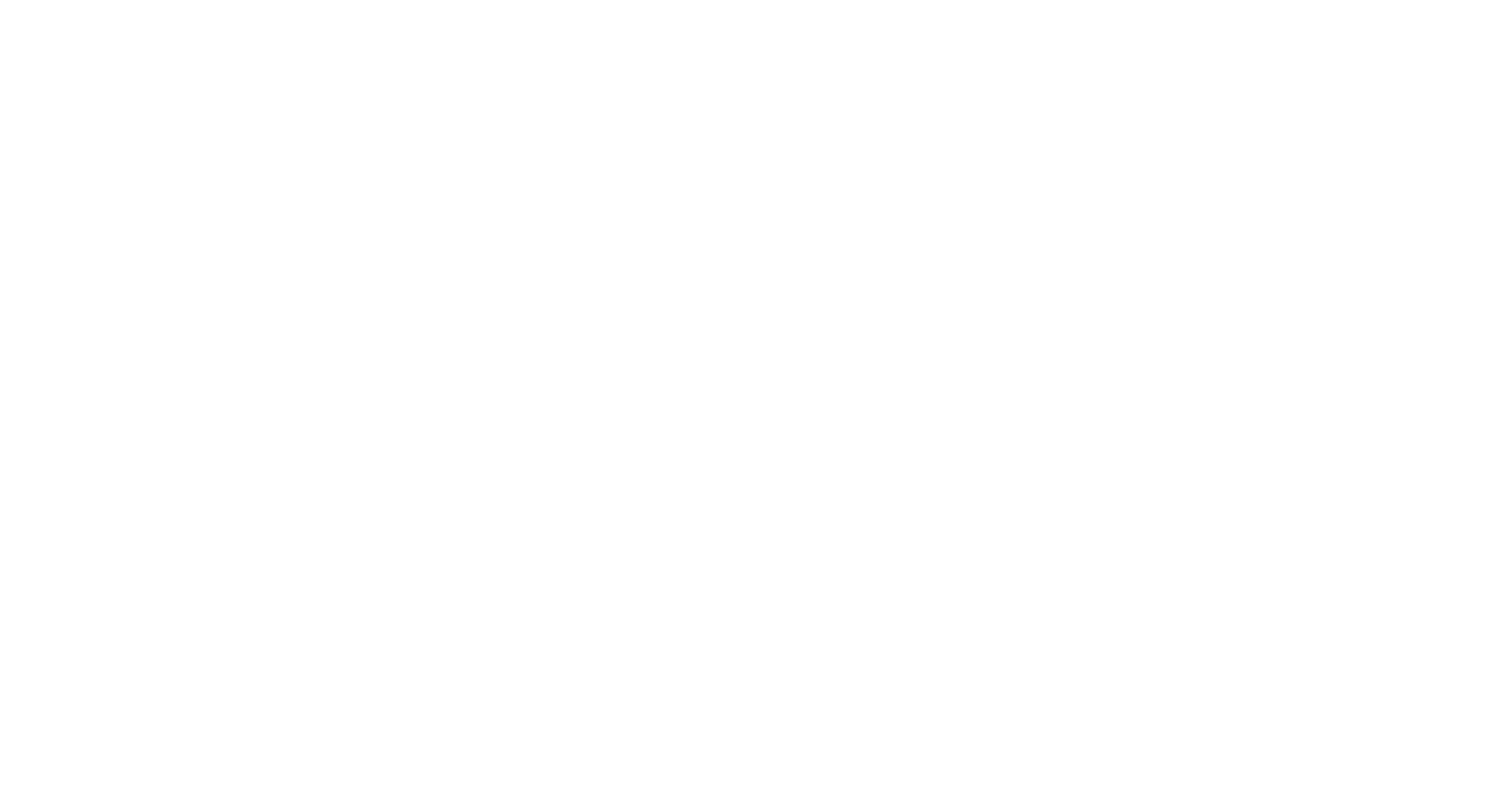
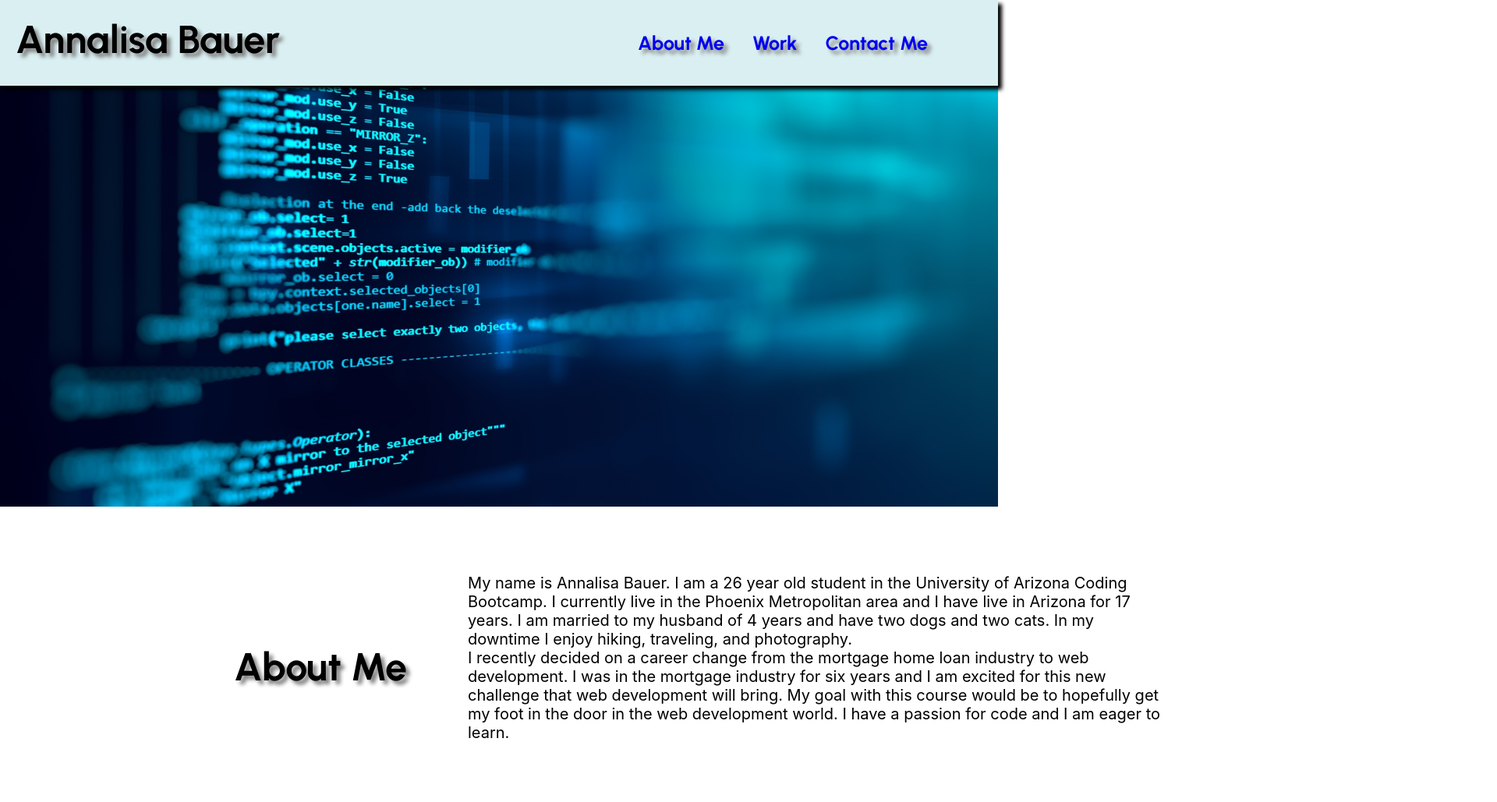
Before and after one commit to AMB718/Portfolio-Page, a plain HTML site: page portfolio-page.html in a window 1280 px wide. Shown: the top 1029 px of the page at 78% size, 1920 px wide, since content can reach past the window. Before the commit the page ends 800 px from the top, so only its background shows below. Drawn offline with Linux system fonts and the light colour scheme.

Commit message:
updated nav background pic flex box contact me commit

```diff
--- a/portfolio-page.html
+++ b/portfolio-page.html
@@ -1,12 +1,81 @@
 <!DOCTYPE html>
 <html lang="en">
-<head>
-    <meta charset="UTF-8">
-    <meta http-equiv="X-UA-Compatible" content="IE=edge">
-    <meta name="viewport" content="width=device-width, initial-scale=1.0">
-    <title>Document</title>
-</head>
-<body>
+  <head>
+    <meta charset="UTF-8" />
+    <meta http-equiv="X-UA-Compatible" content="IE=edge" />
+    <meta name="viewport" content="width=device-width, initial-scale=1.0" />
+    <link rel="resetstylesheet" type="text/css" href="reset.css">
+    <link rel="stylesheet" type="text/css" href="style.css" />
+<link rel="preconnect" href="https://fonts.googleapis.com">
+<link rel="preconnect" href="https://fonts.gstatic.com" crossorigin>
+<link href="https://fonts.googleapis.com/css2?family=Roboto&family=Urbanist:wght@700&display=swap" rel="stylesheet">
+    <title>Annalisa Bauer's Portfolio</title>
+  </head>
+  <body>
+    <header>
+      <h1 class="header">Annalisa Bauer</h1>
 
-</body>
+      <nav>
+          <ul>
+        <li>
+            <a class="about-nav" href="#about">About Me</a>
+        </li>
+        <li>
+            <a href="#work">Work</a>
+        </li>
+        <li>
+            <a href="#contact">Contact Me</a>
+            </li>
+        </ul>
+      </nav>
+    </header>
+    <div class="background-image">
+      <figcaption>Web Developement Student</figcaption>
+    </div>
+    <section>
+      <h1 class="about" id="about">About Me</h1>
+      <article>
+          <div class="paragraph">
+        <p>
+          My name is Annalisa Bauer. I am a 26 year old student in the
+          University of Arizona Coding Bootcamp. I currently live in the Phoenix
+          Metropolitan area and I have live in Arizona for 17 years. I am
+          married to my husband of 4 years and have two dogs and two cats. In my
+          downtime I enjoy hiking, traveling, and photography.
+        </p>
+
+        <p>
+          I recently decided on a career change from the mortgage home loan
+          industry to web development. I was in the mortgage industry for six
+          years and I am excited for this new challenge that web development
+          will bring. My goal with this course would be to hopefully get my foot
+          in the door in the web development world. I have a passion for code
+          and I am eager to learn.
+        </p></div>
+        <br />
+      </article>
+    </section>
+
+    <main>
+        <h1 class="work" id="work">Work</h1>
+        <div class="flexbox-container">
+            <div  class="flexbox-item flexbox-item-1"><a href="#"></a></div>
+            <div class="flexbox-item flexbox-item-2"><a href="#"></a></div>
+            <div class="flexbox-item flexbox-item-3"><a href="#"></a></div>
+            <div class="flexbox-item flexbox-item-4"><a href="#"></a></div>
+            <div class="flexbox-item flexbox-item-5"><a href="#"></a></div>
+        </div>
+
+
+    </main>
+    <footer>
+      <h1 class="contact" id="contact">Contact Me</h1>
+      <ul>
+        <li>928-606-7540</li>
+        <li><a href="mailto:annalisa.bauer1@gmail.com">Email</a></li>
+        <li><a href="https://github.com/AMB718" target="_blank">Git Hub</a></li>
+        <li><a href="https://www.linkedin.com/in/annalisa-bauer/" target="_blank">LinkedIn</a></li>
+      </ul>
+    </footer>
+  </body>
 </html>
--- a/reset.css
+++ b/reset.css
@@ -0,0 +1,7 @@
+h1, h2, h3, h4, h5, h6, p, a, ul, ol, li, small {
+  margin: 0;
+  padding: 0;
+  border: 0;
+  outline: 0;
+  font-size: 100%;
+  background: transparent; }
--- a/style.css
+++ b/style.css
@@ -0,0 +1,176 @@
+*{
+  box-sizing: border-box;
+  padding: 0;
+  margin: 0;
+}
+:root{
+--header:  font-family: 'Roboto', sans-serif;
+font-family: 'Urbanist', sans-serif;
+--body: -apple-system, BlinkMacSystemFont, 'Segoe UI', Roboto, Oxygen, Ubuntu, Cantarell;
+--shadow: 5px 5px 5px gray;
+}
+body{
+overflow-x:hidden;
+width: 100%;
+margin: 0 auto;
+background-color: radial-gradient(circle at 10% 20%, rgba(91, 173, 254, 0.46) 0%, rgba(91, 224, 254, 0.46) 47.2%, rgba(170, 254, 235, 0.43) 90%);
+}
+
+
+/*Header and Nav Bar*/
+.header h1{
+ display: inline-block;
+  text-align: left;
+  font-family: var(--header);
+  font-size: 50px;
+  font-style: bold;
+
+}
+header * {
+  display: inline;
+}
+header {
+  justify-content: space-between;
+  position: absolute;
+  width: 100%;
+  box-shadow: 5px 5px 5px black;
+  background-color: rgb(217, 239, 242);
+  display: flex;
+  padding: 20px;
+}
+
+header nav {
+  font-family: var(--header);
+  font-size: 25px;
+  padding: 20px;
+  margin-right: 20px;
+}
+
+nav ul li{
+  text-shadow: var(--shadow);
+   margin-right: 30px;
+}
+
+a:link{
+  text-decoration: none !important;
+}
+
+a:visited {
+  color: black;
+  text-decoration: none !important;
+}
+.about-nav:hover{
+    cursor: pointer;
+}
+
+/*Background Img and Caption*/
+
+.background-image {
+height: 650px;
+width: 100%;
+margin-bottom: 25px;
+background-image: url("coding-background-image.jpg") ;
+background-size: cover;
+background-position: center;
+}
+
+/*figcaption {
+  position: relative;
+  float: right;
+  background-color: black;
+  color: white;
+  font-style: italic;
+  padding: 10px;
+  display: block;
+  margin-left: auto;
+  margin-right: auto;
+  text-align: center;
+  width: 346px;
+  top: 550px;
+  font-size: 20px;
+}*/
+
+/*Body of page. About Me*/
+
+h1 {
+  position: relative;
+  font-family: var(--header);
+  font-size: 50px;
+  color: black;
+  text-shadow: var(--shadow) ;
+}
+
+.paragraph{
+    text-decoration: none;
+    width: 900px;
+    display: block;
+    position: relative;
+    left:600px;
+    font-size: 20px;
+    font-family: var(--body);
+}
+
+.about, .work, .contact{
+position: relative;
+left: 300px;
+top:150px;
+}
+
+/*Work application placeholders*/
+
+.flexbox-container {
+ width:100vw;
+ display:flex;
+}
+
+.flexbox-item{
+   flex: 0 0 50vw;
+   height: 50vw;
+   border: 3px solid black;
+   background-image: url("placeholder-image.jpg");
+   width: 30%;
+   display: flex;
+   flex-wrap: wrap;
+}
+
+.flexbox-item-1 {
+    min-height: 425px;
+}
+
+.flexbox-item-2, .flexbox-item-3, .flexbox-item-4,.flexbox-item-5 {
+    min-height: 200px;
+}
+
+/*Footer Contact Me Section*/
+footer ul li{
+     display: inline;
+     position: relative;
+     padding-right: 75px;
+     float:right;
+     top: 150px;
+     font-family: var(--body);
+     font-size: 20px;
+     text-decoration: none;
+
+}
+
+footer ul li:hover{
+    cursor: pointer;
+    text-decoration: underline;
+}
+
+footer *{
+     display: inline;
+}
+
+@media screen and (max-width:992px) {
+    body, header, h1 {
+        width: 50%;
+    }
+}
+
+@media screen and (max-width: 768px) {
+  * {
+        width: 100%;
+    }
+}
```
Also changed, not shown: coding-background-image.jpg (added), placeholder-image.jpg (added).
